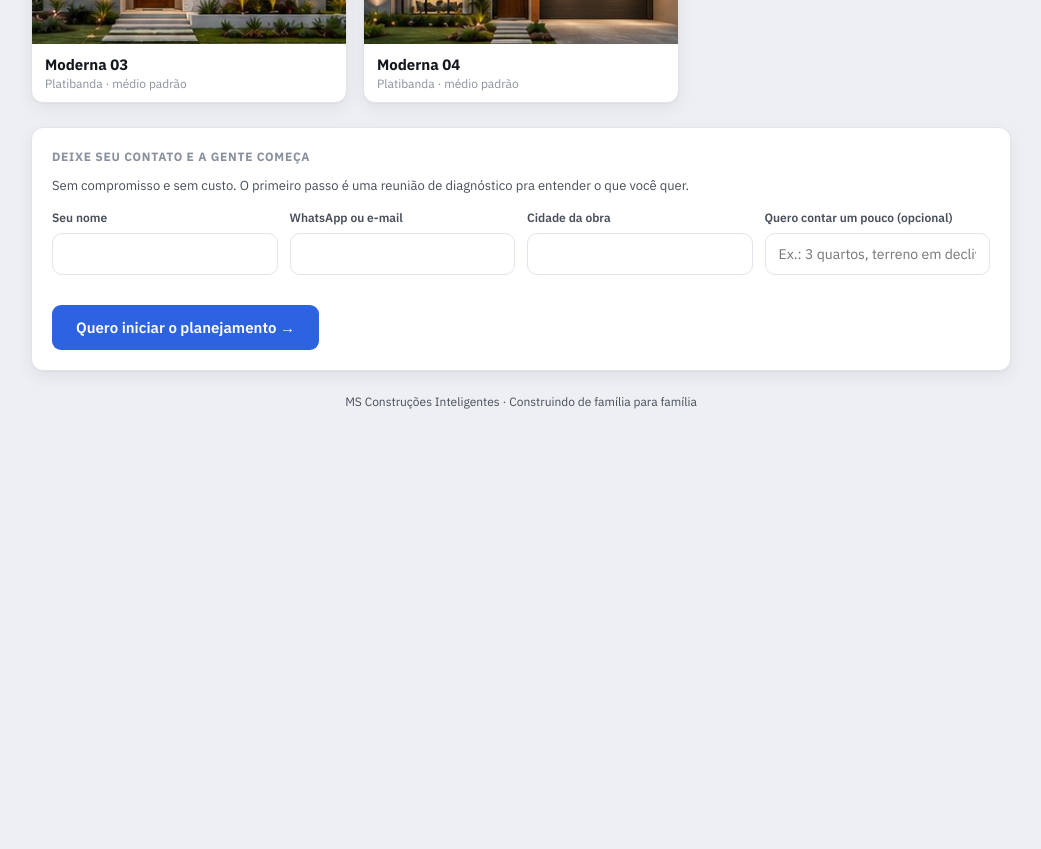
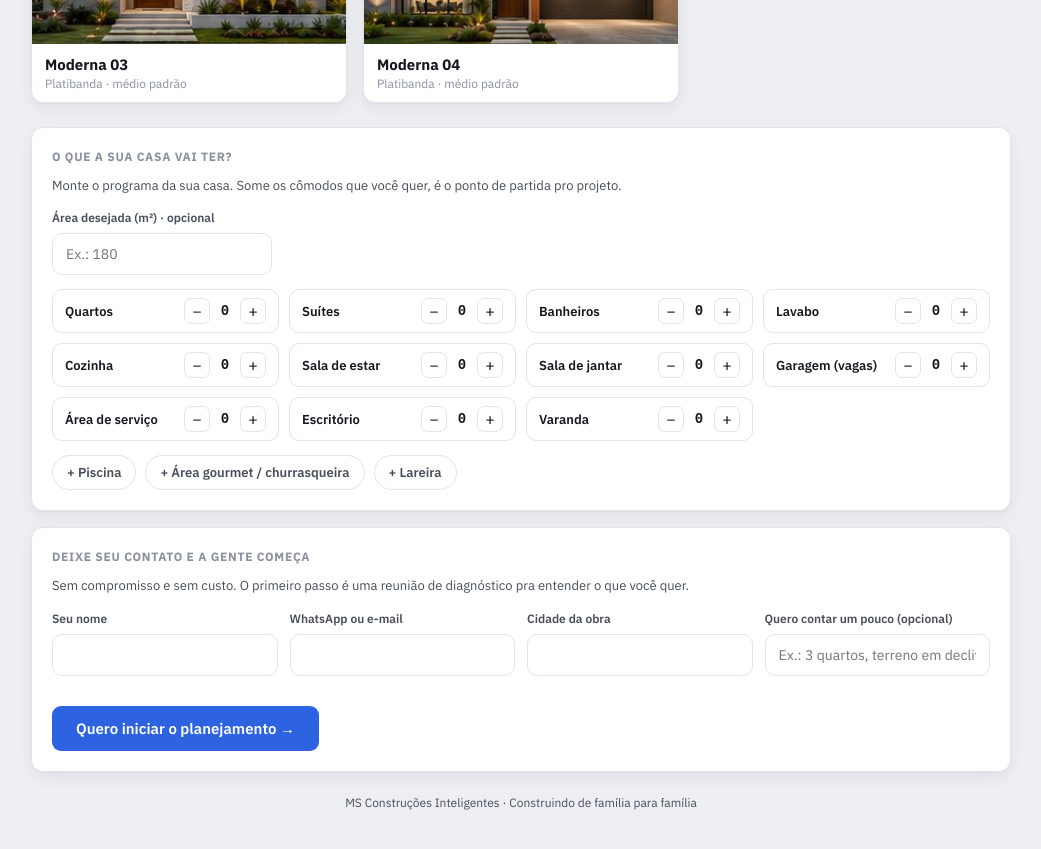
Before and after one commit to soaresdenis123-bot/Prumo-, a React (Vite) app: page /monte-sua-casa in a window 1280 px wide. Shown: the part 1040-1889 px from the top of the page, without its empty margins (119-1160 px from the left). Before the commit the page ends 1533 px from the top, so only its background shows below. Built offline with nearby package versions, Linux system fonts and the light colour scheme; no server answers.

Commit message:
Monte sua casa: cliente monta o programa (comodos + extras) que vai no lead

```diff
--- a/src/pages/MonteSuaCasa.jsx
+++ b/src/pages/MonteSuaCasa.jsx
@@ -34,12 +34,17 @@ const MODELOS = [
   M('m16', 'sobrado', 'platibanda', 'Alto Padrão', 'Alto Padrão 04'),
 ]
 const TELHADO_LABEL = { aparente: 'Telhado aparente', platibanda: 'Platibanda' }
+const COMODOS = ['Quartos', 'Suítes', 'Banheiros', 'Lavabo', 'Cozinha', 'Sala de estar', 'Sala de jantar', 'Garagem (vagas)', 'Área de serviço', 'Escritório', 'Varanda']
+const EXTRAS = ['Piscina', 'Área gourmet / churrasqueira', 'Lareira']
 const inp = { width: '100%', padding: '11px 13px', border: '1px solid var(--line)', borderRadius: 10, background: 'var(--surface,#fff)', color: 'var(--ink)', fontSize: 14 }
 
 export default function MonteSuaCasa() {
   const [tipo, setTipo] = useState('terrea')
   const [telhado, setTelhado] = useState('todos')
   const [sel, setSel] = useState(null)
+  const [area, setArea] = useState('')
+  const [comodos, setComodos] = useState({})
+  const [extras, setExtras] = useState({})
   const [form, setForm] = useState({ nome: '', contato: '', cidade: '', obs: '' })
   const [enviado, setEnviado] = useState(false)
   const [erro, setErro] = useState('')
@@ -50,12 +55,25 @@ export default function MonteSuaCasa() {
     [tipo, telhado]
   )
   const padraoTipo = tipo === 'sobrado' ? 'alto padrão' : 'médio padrão'
+  const setComodo = (c, v) => setComodos({ ...comodos, [c]: Math.max(0, v) })
+
+  // monta o texto do programa da casa (cômodos + extras) pra salvar no lead
+  function programaTexto() {
+    const partes = []
+    if (area) partes.push(`~${area} m²`)
+    COMODOS.forEach((c) => { const n = Number(comodos[c]) || 0; if (n > 0) partes.push(`${n} ${c.toLowerCase()}`) })
+    const ex = EXTRAS.filter((e) => extras[e])
+    if (ex.length) partes.push('extras: ' + ex.join(', ').toLowerCase())
+    return partes.join(' · ')
+  }
 
   async function enviar() {
     if (!form.nome || !form.contato) { setErro('Preencha seu nome e um contato (WhatsApp ou e-mail).'); return }
     setSalvando(true); setErro('')
+    const prog = programaTexto()
+    const obsFinal = [prog && 'Programa: ' + prog, form.obs && 'Obs: ' + form.obs].filter(Boolean).join(' · ')
     try {
-      await salvarLeadProjeto({ ...form, tipo, padrao: sel?.padrao || padraoTipo, telhado: sel?.telhado || '', modelo: sel ? sel.nome : '' })
+      await salvarLeadProjeto({ ...form, obs: obsFinal, tipo, padrao: sel?.padrao || padraoTipo, telhado: sel?.telhado || '', modelo: sel ? sel.nome : '' })
       setEnviado(true)
     } catch (e) { setErro('Não deu pra enviar agora. Tente de novo ou fale com a gente no WhatsApp.') }
     setSalvando(false)
@@ -128,8 +146,40 @@ export default function MonteSuaCasa() {
           })}
         </div>
 
+        {/* programa da casa — o que o cliente quer ter */}
+        <div className="card" style={{ padding: 20, marginTop: 24 }}>
+          <div className="sec-title" style={{ marginTop: 0 }}>O que a sua casa vai ter?</div>
+          <div className="pg-sub" style={{ fontSize: 13, margin: '-2px 0 14px' }}>Monte o programa da sua casa. Some os cômodos que você quer, é o ponto de partida pro projeto.</div>
+          <div className="field" style={{ maxWidth: 220, marginBottom: 14 }}>
+            <label>Área desejada (m²) · opcional</label>
+            <input style={inp} type="number" value={area} onChange={(e) => setArea(e.target.value)} placeholder="Ex.: 180" />
+          </div>
+          <div style={{ display: 'grid', gridTemplateColumns: 'repeat(auto-fill,minmax(210px,1fr))', gap: 10 }}>
+            {COMODOS.map((c) => (
+              <div key={c} style={{ display: 'flex', alignItems: 'center', justifyContent: 'space-between', border: '1px solid var(--line)', borderRadius: 10, padding: '8px 12px' }}>
+                <span style={{ fontSize: 13, fontWeight: 600 }}>{c}</span>
+                <span style={{ display: 'flex', alignItems: 'center', gap: 8 }}>
+                  <button type="button" onClick={() => setComodo(c, (Number(comodos[c]) || 0) - 1)} style={{ border: '1px solid var(--line)', borderRadius: 7, width: 26, height: 26, cursor: 'pointer', background: 'transparent', color: 'var(--ink)', fontSize: 16 }}>−</button>
+                  <b style={{ minWidth: 14, textAlign: 'center', fontFamily: 'monospace' }}>{Number(comodos[c]) || 0}</b>
+                  <button type="button" onClick={() => setComodo(c, (Number(comodos[c]) || 0) + 1)} style={{ border: '1px solid var(--line)', borderRadius: 7, width: 26, height: 26, cursor: 'pointer', background: 'transparent', color: 'var(--ink)', fontSize: 16 }}>+</button>
+                </span>
+              </div>
+            ))}
+          </div>
+          <div style={{ display: 'flex', gap: 9, flexWrap: 'wrap', marginTop: 14 }}>
+            {EXTRAS.map((e) => {
+              const on = !!extras[e]
+              return (
+                <button key={e} type="button" onClick={() => setExtras({ ...extras, [e]: !on })} style={{ border: '1px solid var(--line)', borderRadius: 999, padding: '8px 14px', cursor: 'pointer', fontSize: 13, fontWeight: 600, background: on ? 'var(--accent)' : 'transparent', color: on ? '#fff' : 'var(--ink2,#555)' }}>
+                  {on ? '✓ ' : '+ '}{e}
+                </button>
+              )
+            })}
+          </div>
+        </div>
+
         {/* formulário */}
-        <div className="card" style={{ padding: 20, marginTop: 24 }}>
+        <div className="card" style={{ padding: 20, marginTop: 16 }}>
           <div className="sec-title" style={{ marginTop: 0 }}>
             {sel ? <>Gostou do <b style={{ color: 'var(--accent)' }}>{sel.nome}</b>? Deixe seu contato</> : 'Deixe seu contato e a gente começa'}
           </div>
```
